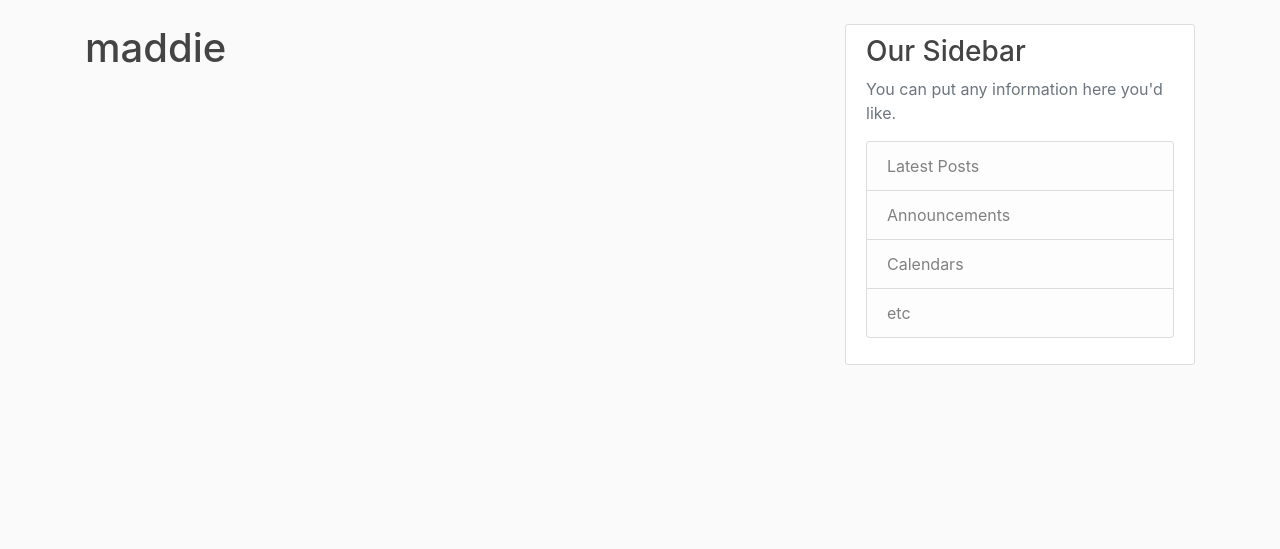
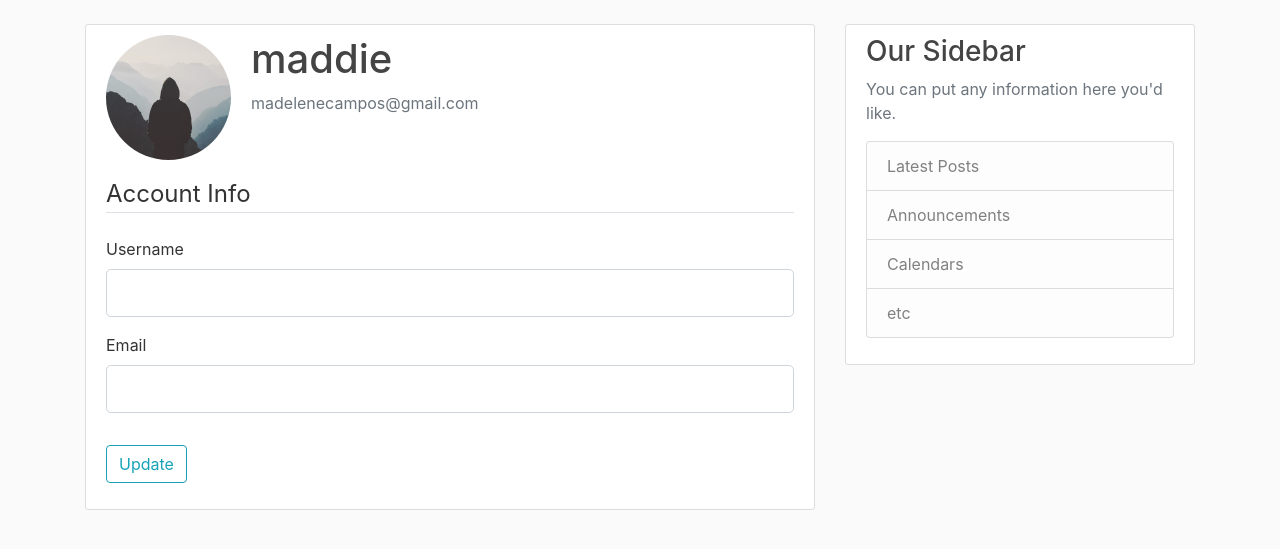
Before and after one commit to Madelene/flask-blog, a Flask app: page /account in a window 1280 px wide. Shown: the part 56-605 px from the top of the page. Run offline with Flask 2, Linux system fonts and the light colour scheme; a user stored in the database is signed in; some libraries are stand-ins or nearby versions.

Commit message:
Adds profile pic and updates username and email capabilities

```diff
--- a/flaskblog/forms.py
+++ b/flaskblog/forms.py
@@ -2,6 +2,7 @@ from flask_wtf import FlaskForm
 from wtforms import BooleanField, PasswordField, StringField, SubmitField
 from wtforms.validators import DataRequired, Email, EqualTo, Length, ValidationError
 from flaskblog.models import User
+from flask_login import current_user
 
 
 class RegistrationForm(FlaskForm):
@@ -31,3 +32,23 @@ class LoginForm(FlaskForm):
     password = PasswordField('Password', validators=[DataRequired()])
     remember = BooleanField('Remember Me')
     submit = SubmitField('Login')
+
+
+class UpdateAccountForm(FlaskForm):
+    username = StringField('Username',
+                           validators=[DataRequired(), Length(min=2, max=20)])
+    email = StringField('Email',
+                        validators=[DataRequired(), Email()])
+    submit = SubmitField('Update')
+
+    def validate_username(self, username):
+        if username.data != current_user.username:
+            user = User.query.filter_by(username=username.data).first()
+            if user:
+                raise ValidationError('That username is taken. Please choose a different one.')
+
+    def validate_email(self, email):
+        if email.data != current_user.email:
+            user = User.query.filter_by(email=email.data).first()
+            if user:
+                raise ValidationError('That email is taken. Please choose a different one.')
--- a/flaskblog/routes.py
+++ b/flaskblog/routes.py
@@ -1,6 +1,6 @@
 from flask import flash, redirect, render_template, url_for, request
 from flaskblog import app, db, bcrypt
-from flaskblog.forms import LoginForm, RegistrationForm
+from flaskblog.forms import LoginForm, RegistrationForm, UpdateAccountForm
 from flaskblog.models import Post, User
 from flask_login import login_user, current_user, logout_user, login_required
 
@@ -70,7 +70,16 @@ def logout():
     return redirect(url_for('home'))
 
 
-@app.route('/account')
+@app.route('/account', methods=['GET', 'POST'])
 @login_required
 def account():
-    return render_template('account.html', title='Account')
+    form = UpdateAccountForm()
+    if form.validate_on_submit():
+        current_user.username = form.username.data
+        current_user.email = form.email.data
+        db.session.commit()
+        flash('Your Account has been Updated!', 'success')
+        return redirect(url_for('account'))
+    image_file = url_for('static', filename='profile_pics/' + current_user.image_file)
+    return render_template('account.html', title='Account',
+                           image_file=image_file, form=form)
--- a/flaskblog/templates/account.html
+++ b/flaskblog/templates/account.html
@@ -1,4 +1,50 @@
 {% extends "layout.html" %}
 {% block content %}
-    <h1>{{ current_user.username }}</h1>
+    <div class="content-section">
+      <div class="media">
+        <img class="rounded-circle account-img" src="{{ image_file }}">
+        <div class="media-body">
+          <h2 class="account-heading">{{ current_user.username }}</h2>
+          <p class="text-secondary">{{ current_user.email }}</p>
+        </div>
+      </div>
+        <form method="POST" action="">
+            {{ form.hidden_tag() }}
+            <fieldset class="form-group">
+                <legend class="border-bottom mb-4">Account Info</legend>
+                <div class="form-group">
+                    {{ form.username.label(class="form-control-label") }}
+
+                    {% if form.username.errors %}
+                      {{ form.username(class="form-control form-control-lg is-invalid") }}
+                      <div class="invalid-feedback">
+                          {% for error in form.username.errors %}
+                            <span>{{ error }}</span>
+                          {% endfor %}
+                      </div>
+                    {% else %}
+                      {{ form.username(class="form-control form-control-lg") }}
+                    {% endif %}
+                </div>
+
+                <div class="form-group">
+                    {{ form.email.label(class="form-control-label") }}
+                    {% if form.email.errors %}
+                      {{ form.email(class="form-control form-control-lg is-invalid") }}
+                      <div class="invalid-feedback">
+                          {% for error in form.email.errors %}
+                            <span>{{ error }}</span>
+                          {% endfor %}
+                      </div>
+                    {% else %}
+                      {{ form.email(class="form-control form-control-lg") }}
+                    {% endif %}
+                </div>
+
+            </fieldset>
+                <div class="form-group">
+                    {{ form.submit(class="btn btn-outline-info") }}
+                </div>
+        </form>
+    </div>
 {% endblock content %}
```
Also changed, not shown: README.md, flaskblog/static/profile_pics/default.jpg (added).
